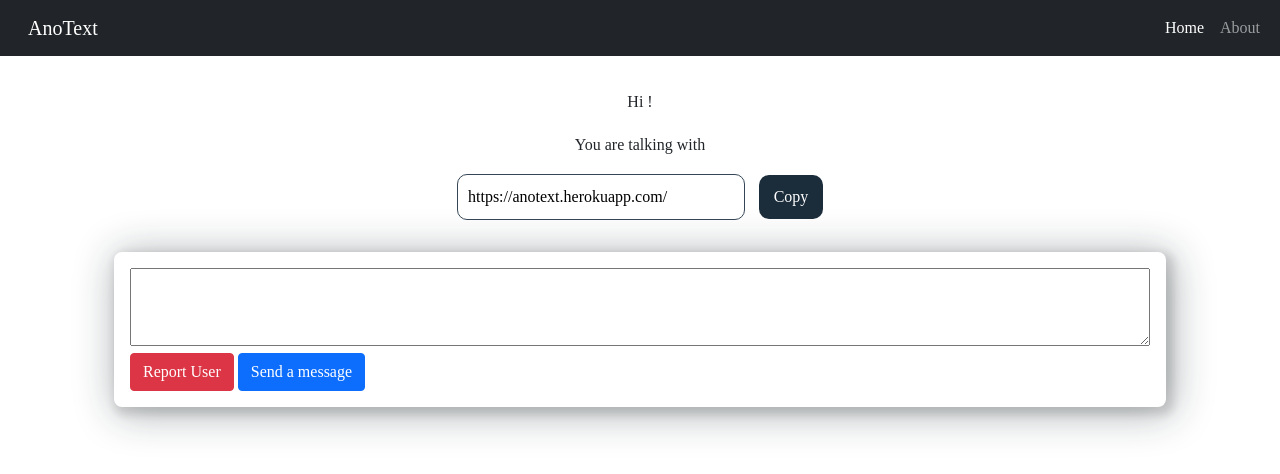
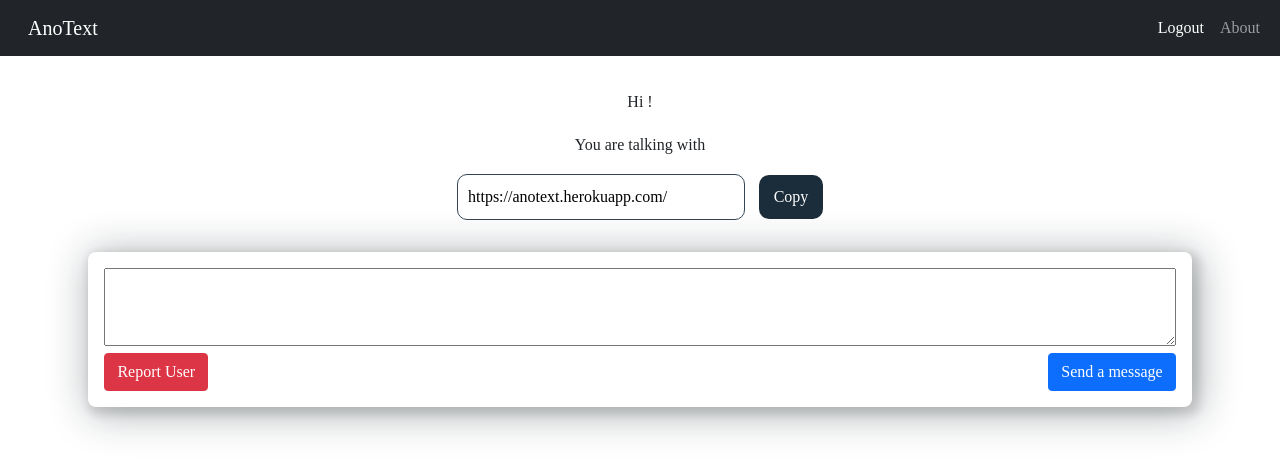
Before and after one commit to anxumaan5x/ConfApp, a Flask app: template templates/otheruser.html in a window 1280 px wide. Shown: the top 474 px of the page. Run offline with Flask 2, Linux system fonts and the light colour scheme; the template is opened without the code that fills it, so the values that code supplies are empty.

Commit message:
frontend

```diff
--- a/templates/otheruser.html
+++ b/templates/otheruser.html
@@ -119,8 +119,13 @@
 
       <div class="collapse navbar-collapse" id="navbarSupportedContent">
         <ul class="navbar-nav mb-2 mb-lg-0 goleft">
+          <!-- <li class="nav-item">
+            <a class="nav-link active" aria-current="page" href="#">Home</a>
+          </li> -->
           <li class="nav-item">
-            <a class="nav-link active" aria-current="page" href="#">Home</a>
+            <a class="nav-link active" aria-current="page" href="/logout"
+              >Logout</a
+            >
           </li>
           <li class="nav-item">
             <a class="nav-link" href="/about">About</a>
@@ -141,7 +146,7 @@
     </div>
 
     <div
-      style="margin: 2rem; box-shadow: rgba(3, 6, 7, 0.12) 4px 4px 8px 4px, rgba(14, 30, 37, 0.32) 4px 4px 40px 4px; margin-bottom: 4rem; border-radius: 0.5rem;">
+      style="margin: 0.4rem; box-shadow: rgba(3, 6, 7, 0.12) 4px 4px 8px 4px, rgba(14, 30, 37, 0.32) 4px 4px 40px 4px; margin-bottom: 4rem; border-radius: 0.5rem;">
       <!-- <h1>Talking to {{key}}</h1> -->
       <div id="chatbox" style=" max-height: 800px; overflow: auto;">
         {% for k, val in chats.items() %}
@@ -174,7 +179,7 @@
         box-sizing: border-box;"></textarea>
         <br>
         <a href='' id='report' class="btn btn-danger">Report User</a>
-        <button class="btn btn-primary" id="sendchat" type="submit" name="send" value="">Send a message</button>
+        <button class="btn btn-primary" id="sendchat" type="submit" name="send" value="" style="float: right;">Send a message</button>
       </form>
 
     </div>
```
